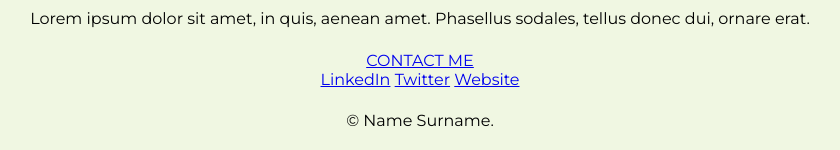
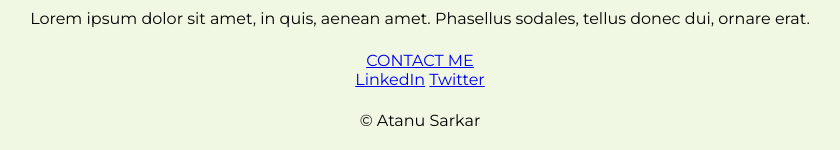
Before and after one commit to atanusarkar87/mywebsite, a plain HTML site: page index.html in a window 1280 px wide. Shown: the part 1701-1851 px from the top of the page, without its empty margins (220-1060 px from the left). Drawn offline with Linux system fonts and the light colour scheme.

Commit message:
Update index.html

```diff
--- a/index.html
+++ b/index.html
@@ -9,10 +9,7 @@
     <link rel="preconnect" href="https://fonts.gstatic.com" crossorigin>
     <link href="https://fonts.googleapis.com/css2?family=Merriweather&family=Montserrat&family=Sacramento&display=swap" rel="stylesheet">
 </head>
-
-
 <body>
-
     <div id="top">
         <img id="top-cloud" src="Images/cloud.png" alt="cloud">
         <h1>I'm Atanu</h1>
@@ -20,7 +17,6 @@
         <img id="bottom-cloud" src="Images/cloud.png" alt="cloud">
         <img src="Images/mountain.png" alt="Mountain" >
     </div>
-
     <div class="mid">
         <div class="profile">
           <img src="Images\me-modified.png" alt="Atanu" width="150" height="150">
@@ -49,15 +45,10 @@
           <a class="btn" href="mailto:name@email.com">CONTACT ME</a>
         </div>
       </div>
-
-
       <div class="bottom">
         <a class="footer-link" href="https://www.linkedin.com/">LinkedIn</a>
         <a class="footer-link" href="https://twitter.com/">Twitter</a>
-        <a class="footer-link" href="https://www.appbrewery.co/">Website</a>
-        <p>© Name Surname.</p>
+        <p>© Atanu Sarkar</p>
       </div>
-
-
 </body>
 </html>
```
